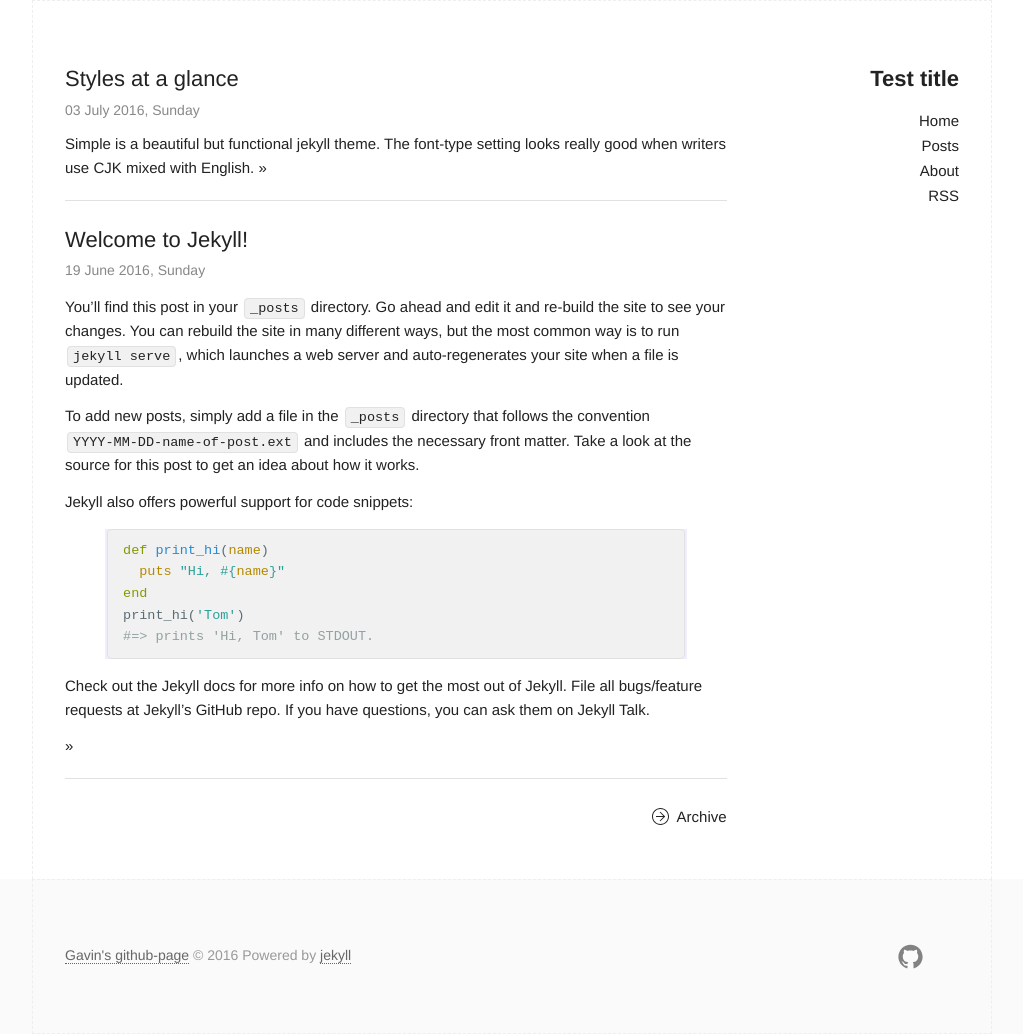
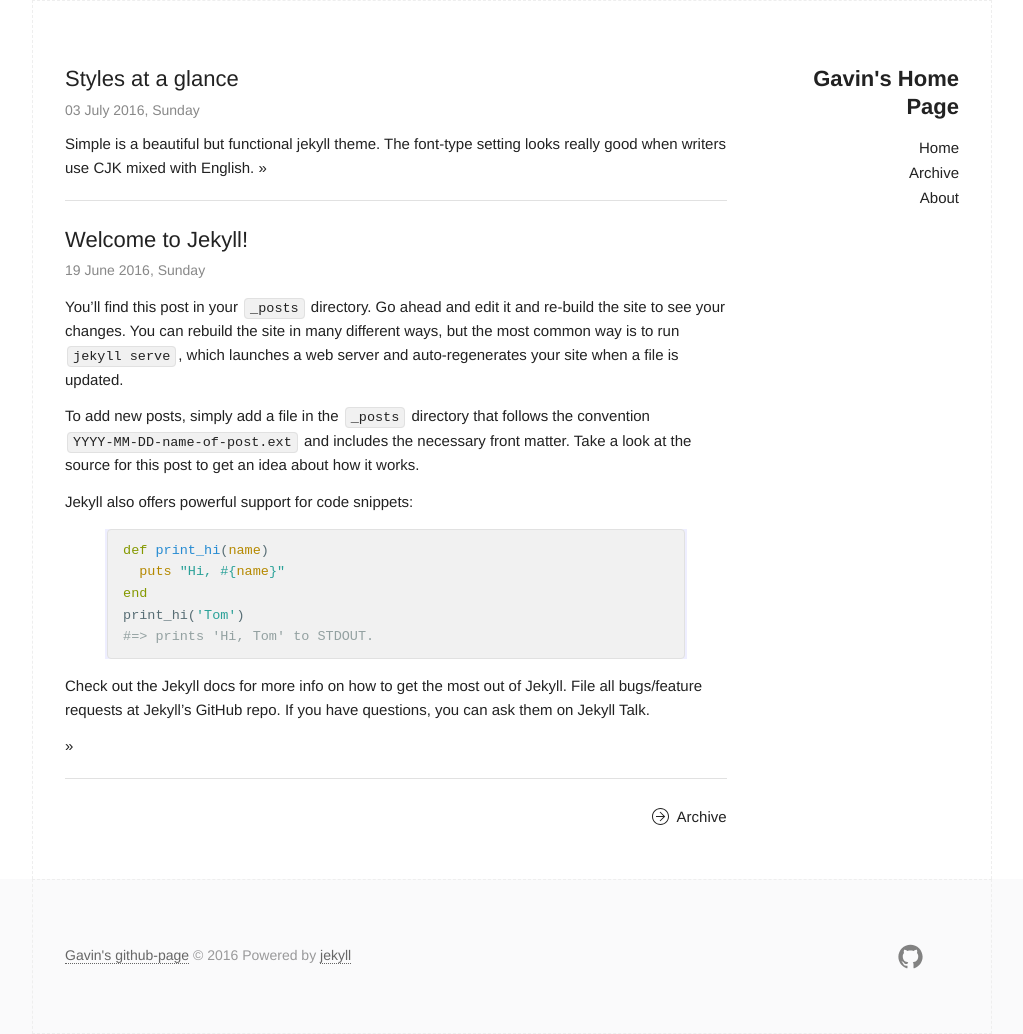
Before and after one commit to gavinchou/gavinchou.github.io, a Jekyll site: the page built from index.html, in a window 1280 px wide. Shown: the whole page, without its empty margins (128-1151 px from the left). Built offline with Jekyll 4.4.1, drawn with Linux system fonts in a browser that asks for light colours.

Commit message:
Fix toc mis-spell

```diff
--- a/_config.yml
+++ b/_config.yml
@@ -6,7 +6,7 @@
 # 'jekyll serve'. If you change this file, please restart the server process.
 
 # Site settings
-title: Test title
+title: Gavin's Home Page
 email: gavineaglechou@gmail.com
 description: > # this means to ignore newlines until "baseurl:"
   Write an awesome description for your new site here. You can edit this
--- a/_includes/header.html
+++ b/_includes/header.html
@@ -18,9 +18,9 @@
       <nav>
         <ul class="page-link">
           <li><a href="{{ "/" | prepend: site.baseurl }}">Home</a></li>
-          <li><a href="{{ "/archive" | prepend: site.baseurl }}">Posts</a></li>
+          <li><a href="{{ "/archive" | prepend: site.baseurl }}">Archive</a></li>
           <li><a href="{{ "/about" | prepend: site.baseurl }}">About</a></li>
-          <li><a href="{{ "/feed.xml" | prepend: site.baseurl }}">RSS</a></li>
+<!--           <li><a href="{{ "/feed.xml" | prepend: site.baseurl }}">RSS</a></li> -->
         </ul>
       </nav>
     </div>
```
